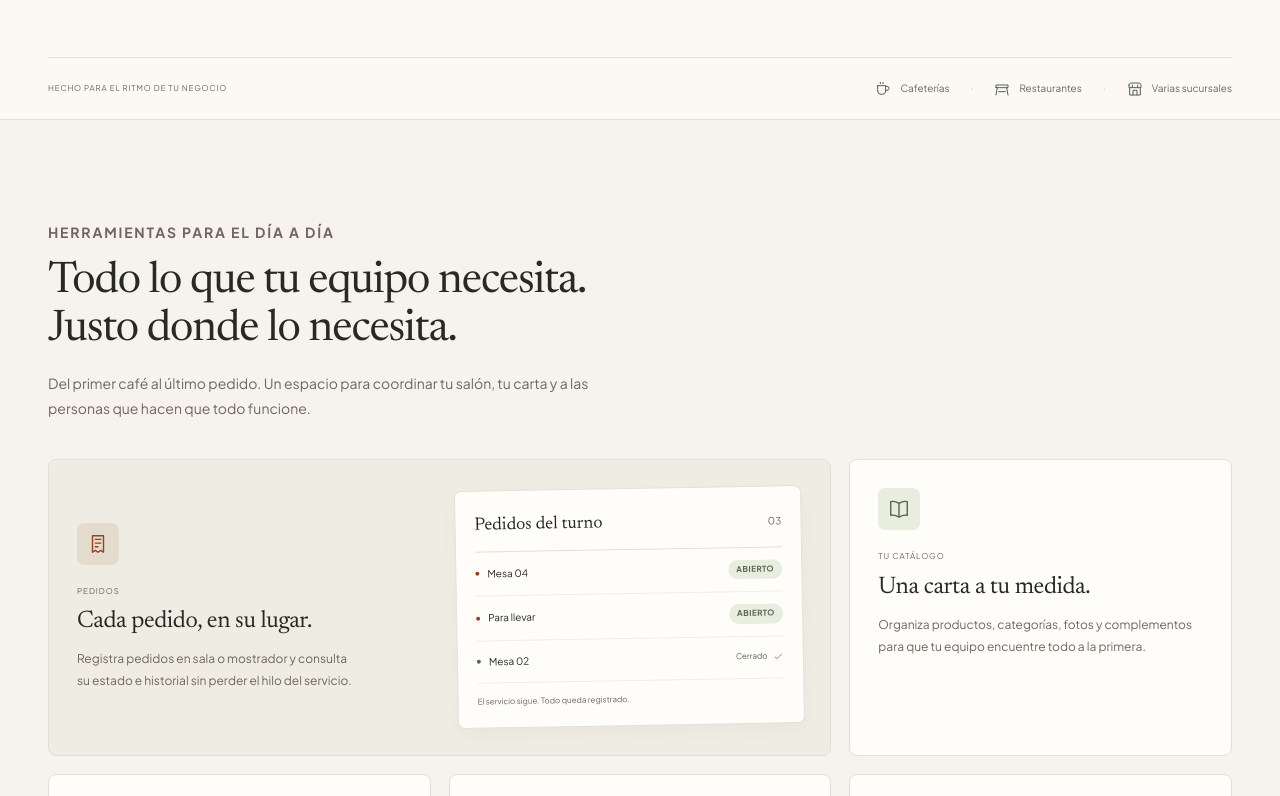
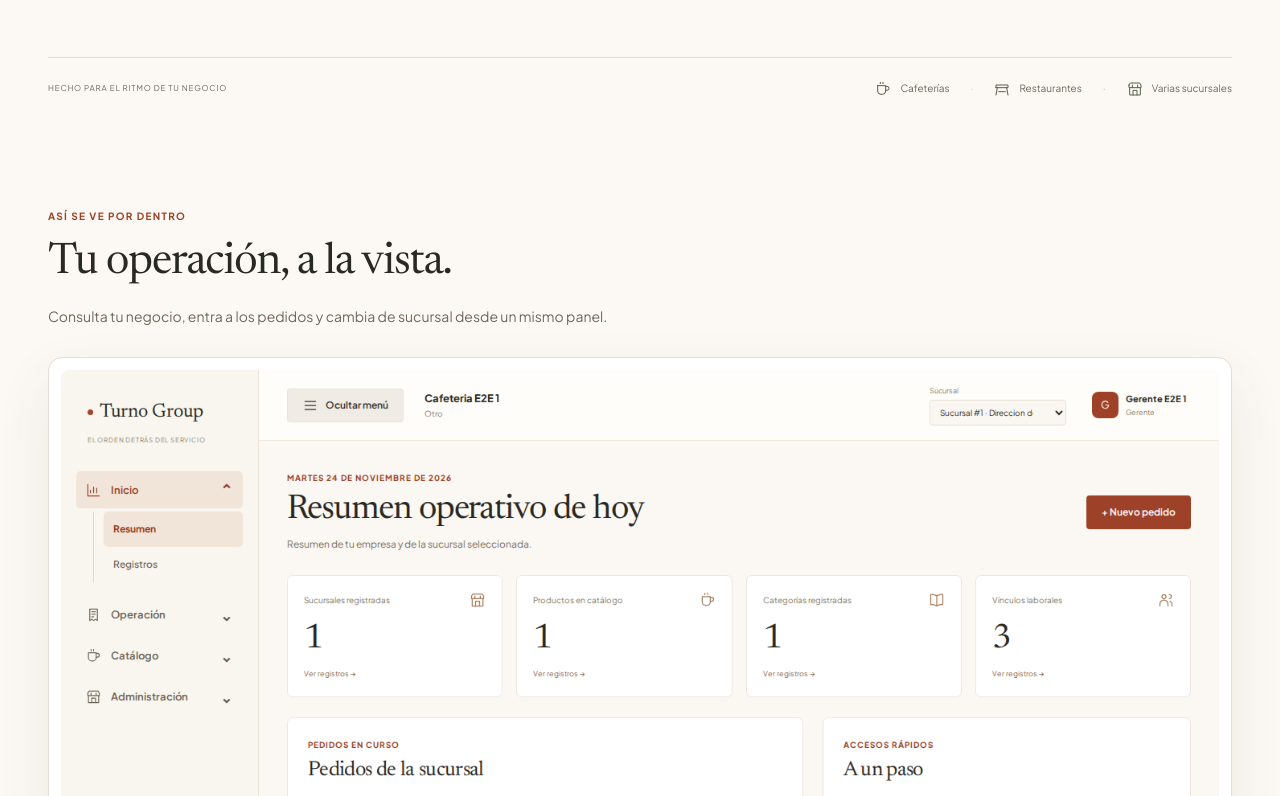
Before and after one commit to kevinhndz/TurnoGroup, a Next.js app in the folder frontend/: page / in a window 1280 px wide. Shown: the part 644-1440 px from the top of the page. Built offline with nearby package versions, Linux system fonts and the light colour scheme; no server answers.

Commit message:
Muestra panel real y pule enlaces publicos

```diff
--- a/frontend/app/globals.css
+++ b/frontend/app/globals.css
@@ -549,6 +549,43 @@ svg {
   margin: 0 12px;
   color: #beb3a6;
 }
+.product-preview {
+  padding-block: 84px;
+  background: var(--paper);
+}
+.product-preview .section-intro {
+  margin-bottom: 28px;
+}
+.product-preview-frame {
+  margin: 0;
+  padding: 12px;
+  border: 1px solid var(--line);
+  border-radius: 14px;
+  background: white;
+  box-shadow: 0 22px 55px #48372916;
+}
+.product-preview-frame img {
+  width: 100%;
+  height: auto;
+  border-radius: 8px;
+}
+.product-preview-frame figcaption {
+  margin: 12px 4px 2px;
+  color: var(--muted);
+  font-size: 12px;
+}
+@media (max-width: 800px) {
+  .product-preview {
+    padding-block: 56px;
+  }
+  .product-preview-frame {
+    overflow-x: auto;
+  }
+  .product-preview-frame img {
+    max-width: none;
+    width: 760px;
+  }
+}
 .features {
   background: var(--linen);
   border-block: 1px solid var(--line);
--- a/frontend/app/page.js
+++ b/frontend/app/page.js
@@ -1,5 +1,6 @@
 import Header from '../components/Header';
 import Hero from '../components/Hero';
+import ProductPreview from '../components/ProductPreview';
 import Features from '../components/Features';
 import Pricing from '../components/Pricing';
 import CallToAction from '../components/CallToAction';
@@ -11,6 +12,7 @@ export default function Home() {
       <div id="inicio" />
       <main id="contenido" tabIndex={-1}>
         <Hero />
+        <ProductPreview />
         <Features />
         <Pricing />
         <CallToAction />
--- a/frontend/app/sistema.css
+++ b/frontend/app/sistema.css
@@ -961,6 +961,7 @@
 .tg-auth-switch a {
   color: #954229;
   font-weight: 600;
+  margin-left: 0.35em;
 }
 .tg-auth-form > footer {
   color: #978a7c;
--- /dev/null
+++ b/frontend/components/ProductPreview.js
@@ -0,0 +1,28 @@
+import Image from 'next/image';
+
+export default function ProductPreview() {
+  return (
+    <section className="product-preview" aria-labelledby="product-preview-title">
+      <div className="container">
+        <div className="section-intro">
+          <span className="eyebrow">ASÍ SE VE POR DENTRO</span>
+          <h2 id="product-preview-title">Tu operación, a la vista.</h2>
+          <p>
+            Consulta tu negocio, entra a los pedidos y cambia de sucursal desde un mismo
+            panel.
+          </p>
+        </div>
+        <figure className="product-preview-frame">
+          <Image
+            src="/images/panel-ejemplo.png"
+            alt="Vista de ejemplo del panel de Turno Group con resumen de sucursales, productos y pedidos"
+            width={1440}
+            height={1000}
+            sizes="(max-width: 800px) 100vw, 1100px"
+          />
+          <figcaption>Vista del panel con datos de demostración.</figcaption>
+        </figure>
+      </div>
+    </section>
+  );
+}
--- a/frontend/components/sistema/Pedidos.js
+++ b/frontend/components/sistema/Pedidos.js
@@ -183,7 +183,9 @@ export default function Pedidos() {
           </p>
         ) : !filas.length ? (
           <Vacio
-            titulo={hayFiltros ? 'No hay pedidos con estos filtros' : 'Todavía no hay pedidos'}
+            titulo={
+              hayFiltros ? 'No hay pedidos con estos filtros' : 'Todavía no hay pedidos'
+            }
             detalle={
               hayFiltros
                 ? 'Prueba con otro estado, fecha o búsqueda.'
```
Also changed, not shown: frontend/components/sistema/Finanzas.js (+9 -3 lines), frontend/public/images/panel-ejemplo.png (added).
